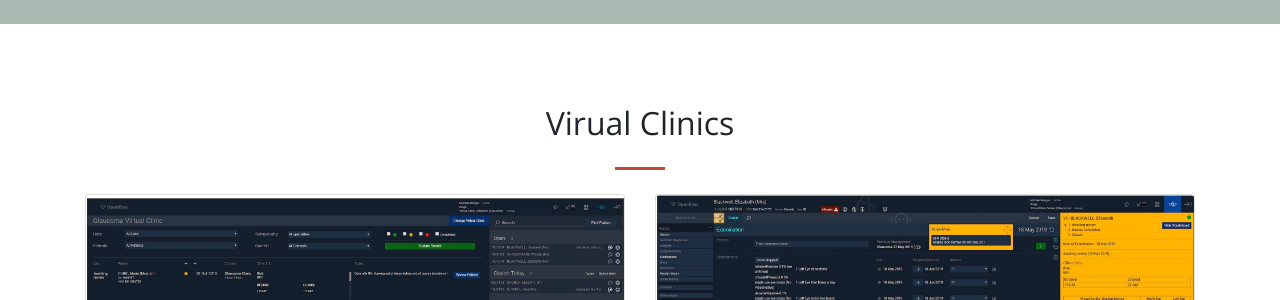
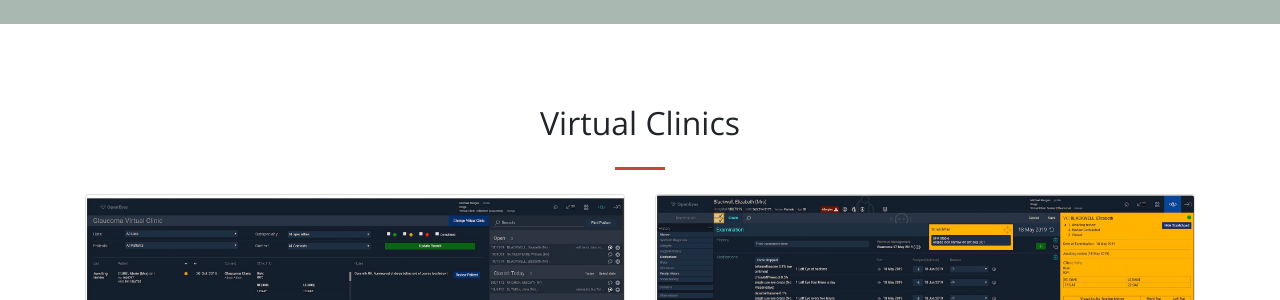
Before and after one commit to openeyes/openeyes.github.io, a Jekyll site: the page built from _pages/oedetail.md, in a window 1280 px wide and 900 px high, scrolled down 12571 px. Shown: the part 159-459 px from the top of the window. Built offline with Jekyll 4.4.1, drawn with Linux system fonts in a browser that asks for light colours; nearby versions of some CDN libraries; some web fonts are replaced.

Commit message:
Content update

```diff
--- a/_pages/oedetail.md
+++ b/_pages/oedetail.md
@@ -645,7 +645,7 @@ title:  "A look at OpenEyes"
 <div class="container">
 
 
-  <center><h2 class="mb-4">Virual Clinics<br /></h2>
+  <center><h2 class="mb-4">Virtual Clinics<br /></h2>
        <hr class="my-4"></center>
 
 
```
